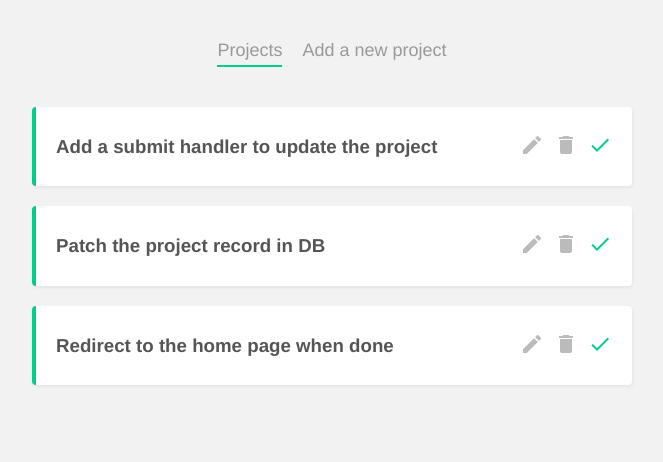
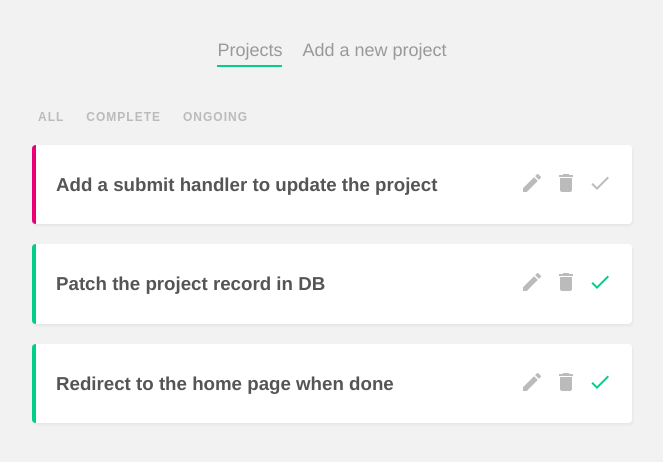
Before and after one commit to Sab-ra/project-planner, a Vue app: page / in a window 1280 px wide. Shown: the top 462 px of the page, without its empty margins (308-971 px from the left). Built offline with nearby package versions, Linux system fonts and the light colour scheme; data requests are answered from the project's data file.

Commit message:
Change current_filter value in dom Add FilterNav Style buttons Make connections

```diff
--- a/data/db.json
+++ b/data/db.json
@@ -3,7 +3,7 @@
     {
       "title": "Add a submit handler to update the project",
       "details": "Do something!",
-      "complete": true,
+      "complete": false,
       "id": 1
     },
     {
--- /dev/null
+++ b/src/components/FilterNav.vue
@@ -0,0 +1,27 @@
+<template>
+  <nav class="filter-nav">
+    <button @click="updateFilter( 'all' )">
+      All
+    </button>
+    <button @click="updateFilter( 'done' )">
+      Complete
+    </button>
+    <button @click="updateFilter( 'in_progress' )">
+      Ongoing
+    </button>
+  </nav>
+</template>
+
+<script>
+export default {
+  methods: {
+    updateFilter( update_by ) {
+      this.$emit( 'filterChange', update_by)
+    }
+  }
+}
+</script>
+
+<style>
+
+</style>
--- a/src/views/HomeView.vue
+++ b/src/views/HomeView.vue
@@ -1,5 +1,6 @@
 <template>
   <div class="home">
+    <FilterNav @filterChange="current_filter = $event" />
     <div v-if="projects.length">
       <div v-for="project in projects" v-bind:key="project.id">
         <SingleProject v-bind:project="project"
@@ -15,15 +16,18 @@
 
 <script>
 import SingleProject from "../components/SingleProject.vue"
+import FilterNav from "../components/FilterNav.vue"
 
 export default {
   name: 'HomeView',
   components: {
-    SingleProject
+    SingleProject,
+    FilterNav
   },
   data() {
     return {
-      projects: []
+      projects: [],
+      current_filter: 'all'
     }
   },
   mounted() {
@@ -47,3 +51,18 @@
   }
 }
 </script>
+
+<style>
+.filter-nav button {
+  background: none;
+  border: none;
+  color: #bbb;
+  outline: none;
+  font-size: 12px;
+  text-transform: uppercase;
+  margin-right: 10px;
+  letter-spacing: 1px;
+  font-weight: bold;
+  cursor: pointer;
+}
+</style>
```
